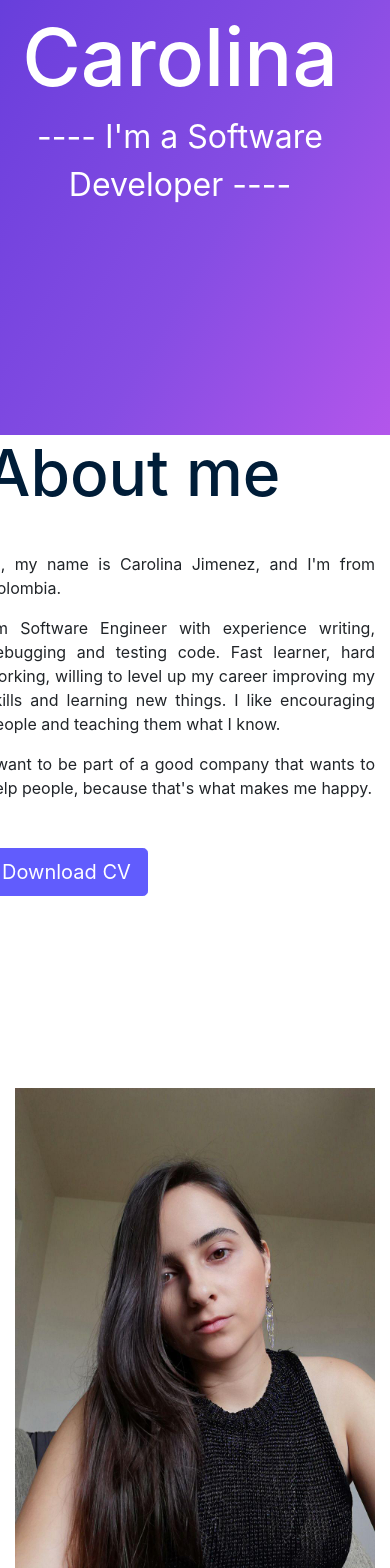
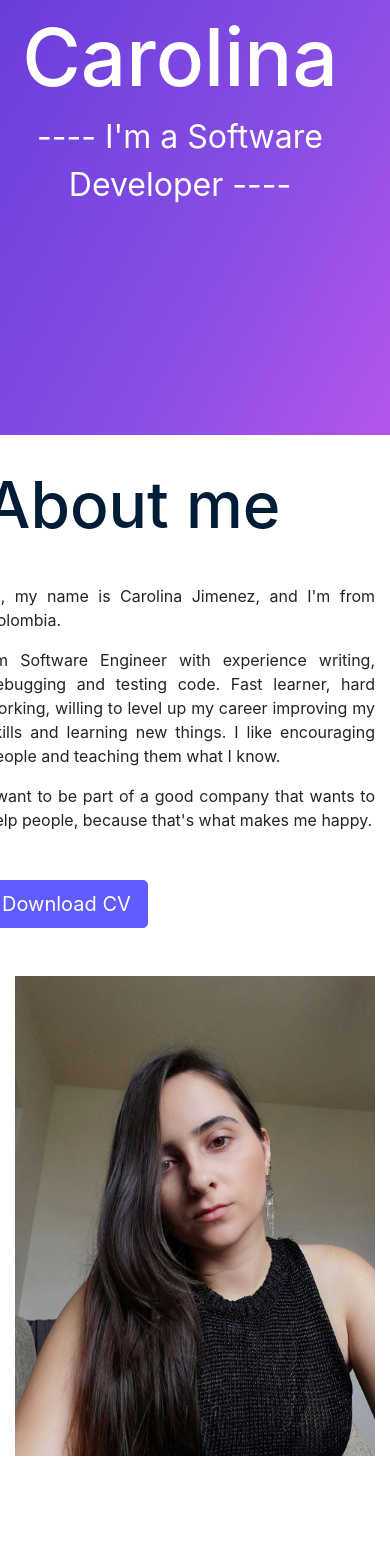
Before and after one commit to carolinajimenez26/carolinajimenez26.github.io, a React (Create React App) app in the folder web/: page / in a window 390 px wide. Shown: the part 409-1977 px from the top of the page. After the commit the page ends 1865 px from the top, so only its background shows below. Built offline with nearby package versions, Linux system fonts and the light colour scheme.

Commit message:
Adds link to CV and fixes responsiveness

```diff
--- a/web/src/components/About/About.css
+++ b/web/src/components/About/About.css
@@ -42,3 +42,22 @@
   color:#615cfd !important;
   background: 0 0;
 }
+
+.About .btn a {
+  color: inherit;
+  text-decoration: none;
+}
+
+@media (max-width: 766px) {
+  .About #info {
+    margin-top: 2em;
+  }
+
+  .About #photo {
+    margin-top: 1em;
+  }
+
+  .About #cv {
+    margin-top: 0em;
+  }
+}
--- a/web/src/components/About/About.js
+++ b/web/src/components/About/About.js
@@ -9,7 +9,7 @@ class About extends React.Component {
 
   render() {
     return (
-      <div className="About">
+      <div className="About" id="#about">
         <div className="about-large-title d-none d-lg-block">About</div>
         <div className="container">
           <div className="row align-items-center">
@@ -32,7 +32,9 @@ class About extends React.Component {
                   </span>
                 </div>
                 <div className="row" id="#cv">
-                  <button type="button" class="btn btn-lg btn-primary">Download CV</button>
+                  <button type="button" class="btn btn-lg btn-primary">
+                    <a href="https://es.overleaf.com/read/cbcdhdmjkmys" target="_blank">Download CV</a>
+                  </button>
                 </div>
               </div>
             </div>
```
